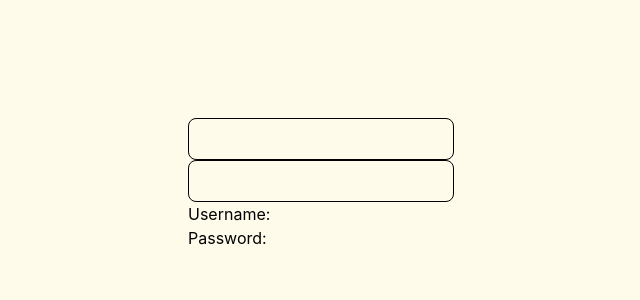
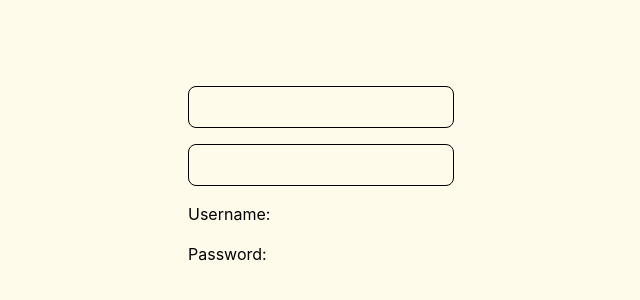
Before and after one commit to muhammadfarros12/devscale, a React (Vite) app in the folder materi/day11-react-hook/react-hook/: page / in a window 1280 px wide. Shown: the part 216-516 px from the top of the page, without its empty margins (302-942 px from the left). Built offline with nearby package versions, Linux system fonts and the light colour scheme.

Commit message:
Add admin check to login state management and display welcome message

```diff
--- a/materi/day11-react-hook/react-hook/src/routes/index.tsx
+++ b/materi/day11-react-hook/react-hook/src/routes/index.tsx
@@ -1,5 +1,5 @@
 import { createFileRoute } from '@tanstack/react-router'
-import { useState } from 'react'
+import { useEffect, useState } from 'react'
 
 export const Route = createFileRoute('/')({
   component: App,
@@ -9,11 +9,23 @@ function App() {
   // setState
   const [loginData, setLoginData] = useState({
     username: "",
-    password: ""
+    password: "",
+    isAdmin: false
   })
+
+  // digunakan untuk menjalankan fungsi secara langsung apabila ada perubahan dalam data yang ada dalam pantauan
+  useEffect(() => {
+    setLoginData(prev => ({
+      ...prev,
+      isAdmin:
+        prev.username === 'admin' &&
+        prev.password === 'admin'
+    }))
+  }, [loginData.username, loginData.password])
+
   return (
     <div className='flex justify-center items-center h-screen bg-amber-50'>
-      <div className='w-[300px]'>
+      <div className='w-[300px] space-y-4'>
         <input
           onChange={(event) => { setLoginData({ ...loginData, username: event.target.value }) }}
           className='p-2 rounded-lg border'
@@ -26,6 +38,7 @@ function App() {
 
         <div>Username: {loginData.username}</div>
         <div>Password: {loginData.password}</div>
+        <div className='text-4xl'>{loginData.isAdmin ? "welcome admin" : null}</div>
       </div>
     </div>
   )
```
